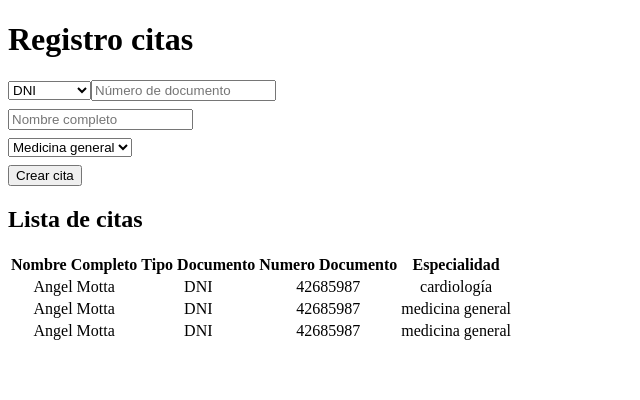
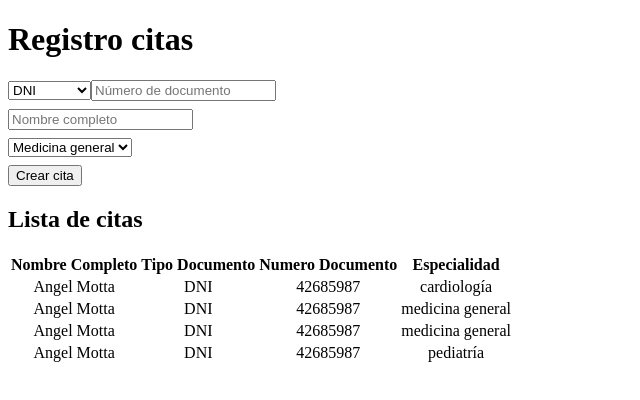
Before and after one commit to angelmotta/app-citas-challenge-sl, a React (Vite) app in the folder webapp_citas/: page / in a window 1280 px wide. Shown: the top 400 px of the page, without its empty margins (0-640 px from the left). Built offline with nearby package versions, Linux system fonts and the light colour scheme; data requests are answered from the project's data file.

Commit message:
feat: update table Citas

```diff
--- a/webapp_citas/database.json
+++ b/webapp_citas/database.json
@@ -23,6 +23,14 @@
       "nombreCompleto": "Angel Motta",
       "especialidad": "medicina general",
       "fechaHora": "2024-09-27T23:46:10.155Z"
+    },
+    {
+      "id": "3045",
+      "tipoDocumento": "DNI",
+      "numDocumento": "42685987",
+      "nombreCompleto": "Angel Motta",
+      "especialidad": "pediatría",
+      "fechaHora": "2024-09-28T00:17:09.929Z"
     }
   ]
 }
--- a/webapp_citas/src/App.tsx
+++ b/webapp_citas/src/App.tsx
@@ -10,7 +10,9 @@ function App() {
     }, []);
 
     const fetchCitas = async () => {
-        const response = await fetch("http://localhost:3000/citas");
+        console.log(`Fetching citas...`);
+        const REST_API_CITAS = "http://localhost:3000/citas";
+        const response = await fetch(REST_API_CITAS);
         // check if response is 200
         if (!response.ok) {
             // handle error
@@ -27,7 +29,7 @@ function App() {
         <>
             <div>
                 <h1>Registro citas</h1>
-                <RequestCitaForm />
+                <RequestCitaForm fetchCitas={fetchCitas} />
             </div>
             <div>
                 <h2>Lista de citas</h2>
--- a/webapp_citas/src/components/RequestCitaForm.tsx
+++ b/webapp_citas/src/components/RequestCitaForm.tsx
@@ -1,6 +1,7 @@
 import { useState } from "react";
 
-const RequestCitaForm = () => {
+const RequestCitaForm = (props: any) => {
+    const { fetchCitas } = props;
     const REST_API_CITAS = "http://localhost:3000/citas";
     const [tipoDocumento, setTipoDocumento] = useState("DNI");
     const [numDocumento, setNumDocumento] = useState("");
@@ -82,6 +83,9 @@ const RequestCitaForm = () => {
             setEspecialidad("medicina general");
             // Clean data from form html elements
             formReference.reset();
+
+            // Update list of citas
+            fetchCitas();
         };
 
         sendRequest();
```
